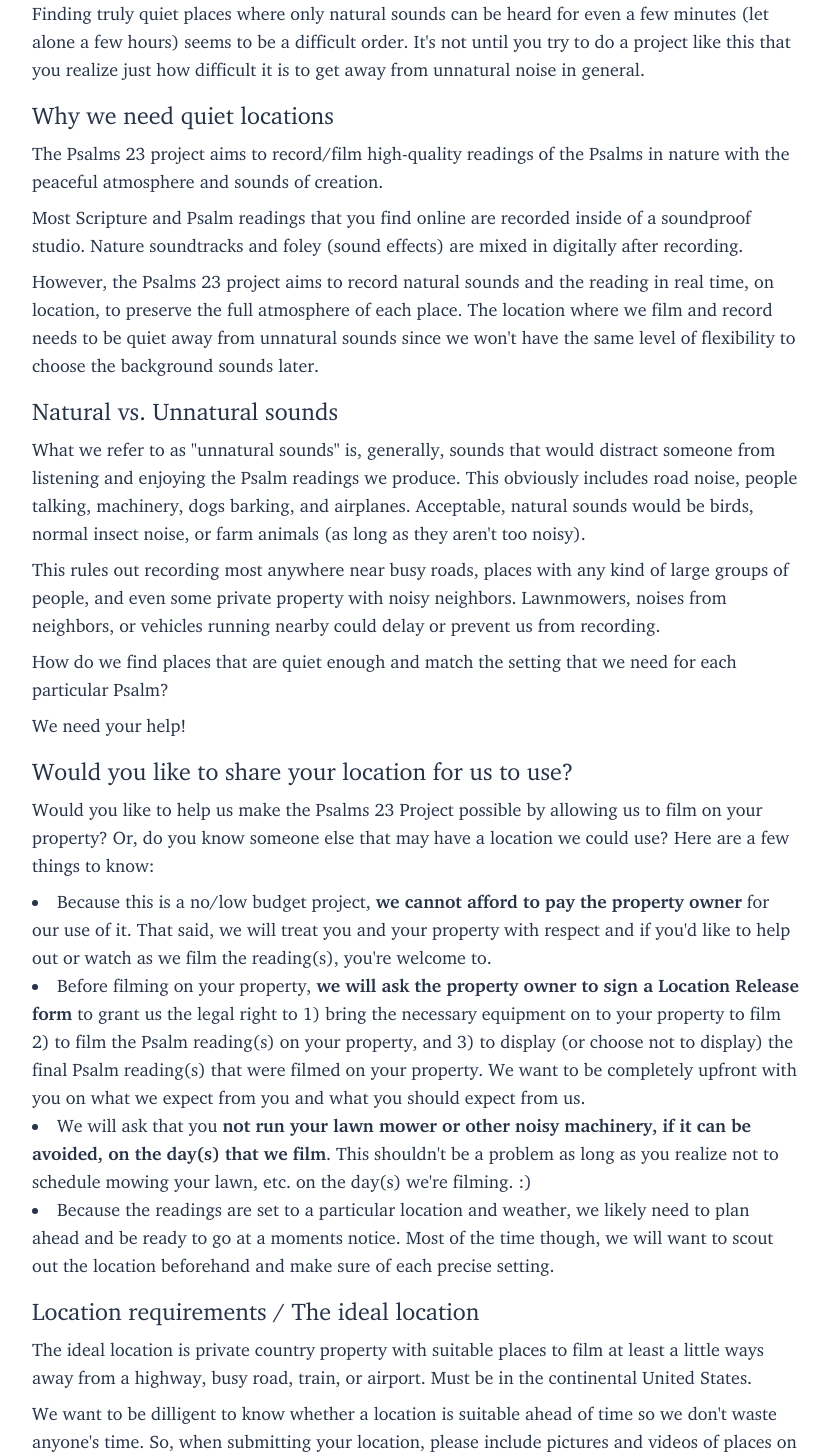
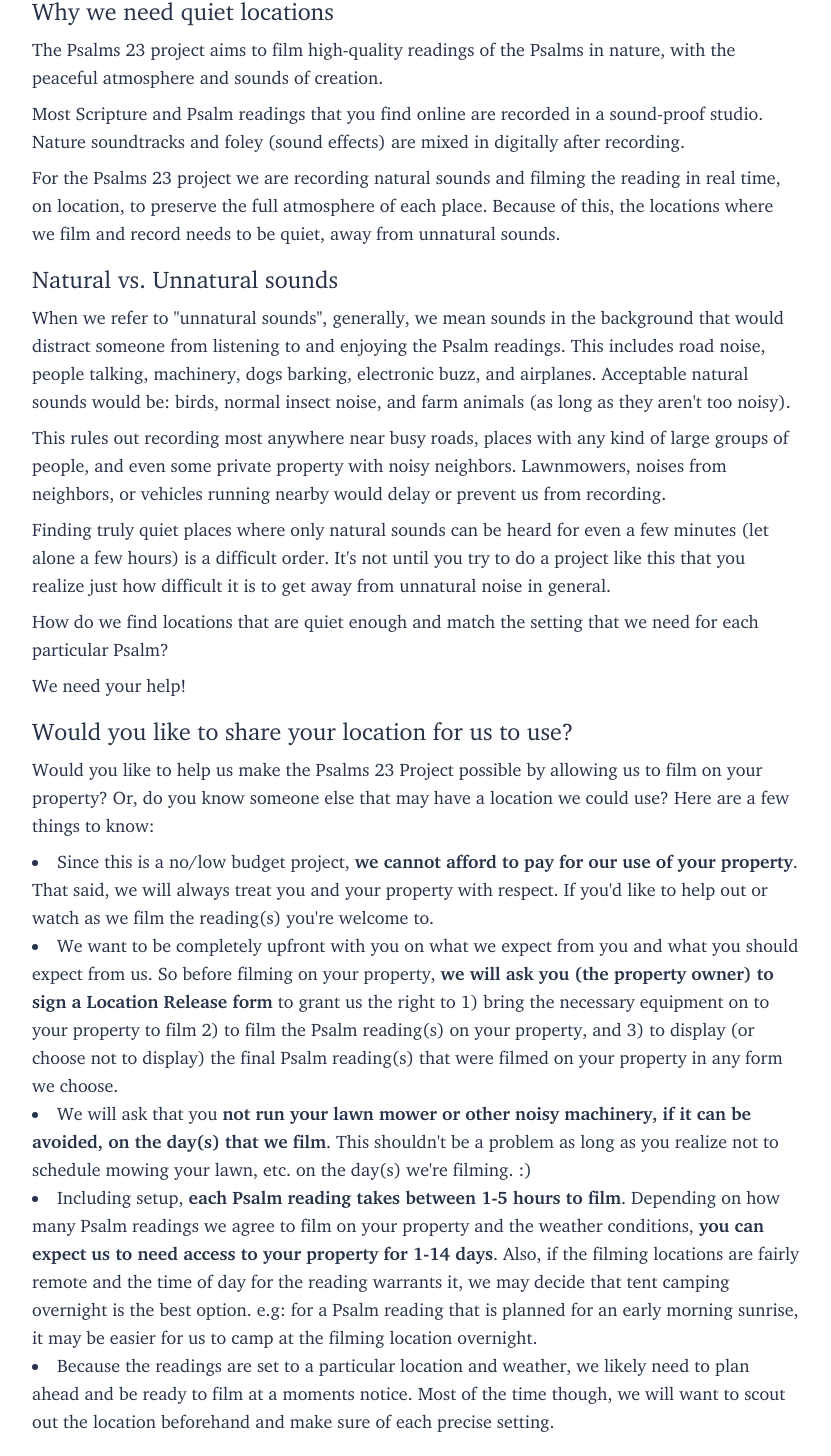
Before and after one commit to Psalms23Project/psalms23project.github.io, a SvelteKit app: page /locations in a window 1280 px wide. Shown: the part 288-1744 px from the top of the page, without its empty margins (48-879 px from the left). Built offline with nearby package versions, Linux system fonts and the light colour scheme.

Commit message:
Update locations page text

```diff
--- a/src/routes/locations/+page.svelte
+++ b/src/routes/locations/+page.svelte
@@ -10,29 +10,30 @@
 <div class="max-w-6xl mx-auto px-4 my-20">
   <div class="max-w-3xl font-charter text-navyblue">
     <h2 class="text-4xl sm:text-5xl font-hightower mt-4">The Quest for Quiet</h2>
-    <h3 class="text-2xl font-hightower mt-2">And a call for (quiet) locations to film readings of the Psalms in nature.</h3>
-    <p class="text-lg mt-5">Finding truly quiet places where only natural sounds can be heard for even a few minutes (let alone a few hours) seems to be a difficult order. It's not until you try to do a project like this that you realize just how difficult it is to get away from unnatural noise in general.</p>
+    <h3 class="text-2xl font-hightower mt-2">A call for quiet locations to film readings of the Psalms in nature.</h3>
     <p class="text-2xl font-hightower mt-4">Why we need quiet locations</p>
-    <p class="text-lg mt-2">The Psalms 23 project aims to record/film high-quality readings of the Psalms in nature with the peaceful atmosphere and sounds of creation.</p>
-    <p class="text-lg mt-2">Most Scripture and Psalm readings that you find online are recorded inside of a soundproof studio. Nature soundtracks and foley (sound effects) are mixed in digitally after recording.</p>
-    <p class="text-lg mt-2">However, the Psalms 23 project aims to record natural sounds and the reading in real time, on location, to preserve the full atmosphere of each place. The location where we film and record needs to be quiet away from unnatural sounds since we won't have the same level of flexibility to choose the background sounds later.
+    <p class="text-lg mt-2">The Psalms 23 project aims to film high-quality readings of the Psalms in nature, with the peaceful atmosphere and sounds of creation.</p>
+    <p class="text-lg mt-2">Most Scripture and Psalm readings that you find online are recorded in a sound-proof studio. Nature soundtracks and foley (sound effects) are mixed in digitally after recording.</p>
+    <p class="text-lg mt-2">For the Psalms 23 project we are recording natural sounds and filming the reading in real time, on location, to preserve the full atmosphere of each place. Because of this, the locations where we film and record needs to be quiet, away from unnatural sounds.
     <p class="text-2xl font-hightower mt-4">Natural vs. Unnatural sounds</p>
-    <p class="text-lg mt-2">What we refer to as "unnatural sounds" is, generally, sounds that would distract someone from listening and enjoying the Psalm readings we produce. This obviously includes road noise, people talking, machinery, dogs barking, and airplanes. Acceptable, natural sounds would be birds, normal insect noise, or farm animals (as long as they aren't too noisy).</p>
-    <p class="text-lg mt-2">This rules out recording most anywhere near busy roads, places with any kind of large groups of people, and even some private property with noisy neighbors. Lawnmowers, noises from neighbors, or vehicles running nearby could delay or prevent us from recording. </p>
-    <p class="text-lg mt-2">How do we find places that are quiet enough and match the setting that we need for each particular Psalm?</p>
+    <p class="text-lg mt-2">When we refer to "unnatural sounds", generally, we mean sounds in the background that would distract someone from listening to and enjoying the Psalm readings. This includes road noise, people talking, machinery, dogs barking, electronic buzz, and airplanes. Acceptable natural sounds would be: birds, normal insect noise, and farm animals (as long as they aren't too noisy).</p>
+    <p class="text-lg mt-2">This rules out recording most anywhere near busy roads, places with any kind of large groups of people, and even some private property with noisy neighbors. Lawnmowers, noises from neighbors, or vehicles running nearby would delay or prevent us from recording. </p>
+    <p class="text-lg mt-2">Finding truly quiet places where only natural sounds can be heard for even a few minutes (let alone a few hours) is a difficult order. It's not until you try to do a project like this that you realize just how difficult it is to get away from unnatural noise in general.</p>
+    <p class="text-lg mt-2">How do we find locations that are quiet enough and match the setting that we need for each particular Psalm?</p>
     <p class="text-lg mt-2">We need your help!</p>
     <p class="text-2xl font-hightower mt-4">Would you like to share your location for us to use?</p>
     <p class="text-lg mt-2">Would you like to help us make the Psalms 23 Project possible by allowing us to film on your property? Or, do you know someone else that may have a location we could use? Here are a few things to know:</p>
     <ul class="list-disc list-inside text-lg mt-2">
-      <li>Because this is a no/low budget project, <b>we cannot afford to pay the property owner</b> for our use of it. That said, we will treat you and your property with respect and if you'd like to help out or watch as we film the reading(s), you're welcome to.</li>
-      <li>Before filming on your property, <b>we will ask the property owner to sign a Location Release form</b> to grant us the legal right to 1) bring the necessary equipment on to your property to film 2) to film the Psalm reading(s) on your property, and 3) to display (or choose not to display) the final Psalm reading(s) that were filmed on your property. We want to be completely upfront with you on what we expect from you and what you should expect from us.</li>
+      <li>Since this is a no/low budget project, <b>we cannot afford to pay for our use of your property</b>. That said, we will always treat you and your property with respect. If you'd like to help out or watch as we film the reading(s) you're welcome to.</li>
+      <li>We want to be completely upfront with you on what we expect from you and what you should expect from us. So before filming on your property, <b>we will ask you (the property owner) to sign a Location Release form</b> to grant us the right to 1) bring the necessary equipment on to your property to film 2) to film the Psalm reading(s) on your property, and 3) to display (or choose not to display) the final Psalm reading(s) that were filmed on your property in any form we choose.</li>
       <li>We will ask that you <b>not run your lawn mower or other noisy machinery, if it can be avoided, on the day(s) that we film</b>. This shouldn't be a problem as long as you realize not to schedule mowing your lawn, etc. on the day(s) we're filming. :)</li>
-      <li>Because the readings are set to a particular location and weather, we likely need to plan ahead and be ready to go at a moments notice. Most of the time though, we will want to scout out the location beforehand and make sure of each precise setting.</li>
+      <li>Including setup, <b>each Psalm reading takes between 1-5 hours to film</b>. Depending on how many Psalm readings we agree to film on your property and the weather conditions, <b>you can expect us to need access to your property for 1-14 days</b>. Also, if the filming locations are fairly remote and the time of day for the reading warrants it, we may decide that tent camping overnight is the best option. e.g: for a Psalm reading that is planned for an early morning sunrise, it may be easier for us to camp at the filming location overnight.</li>
+      <li>Because the readings are set to a particular location and weather, we likely need to plan ahead and be ready to film at a moments notice. Most of the time though, we will want to scout out the location beforehand and make sure of each precise setting.</li>
     </ul>
     <p class="text-2xl font-hightower mt-4">Location requirements / The ideal location</p>
-    <p class="text-lg mt-2">The ideal location is private country property with suitable places to film at least a little ways away from a highway, busy road, train, or airport. Must be in the continental United States.</p>
+    <p class="text-lg mt-2">The ideal location is private country property with suitable places to film at least a good distance away from a highway, busy road, train, or airport. Must be in the continental United States.</p>
     <p class="text-lg mt-2">
-      We want to be dilligent to know whether a location is suitable ahead of time so we don't waste anyone's time. So, when submitting your location, please include pictures and videos of places on your property that you think could possibly be used.
+      We want to be dilligent to know whether a location is suitable ahead of time so we don't waste anyone's time. So, when submitting your location, please include pictures and videos of places on your property that you think could possibly be used. If you're not sure if your location is quiet enough for what we need, you can still feel free to contact us.
     </p>
     <p class="text-2xl font-hightower mt-4">What locations are we in need of?</p>
     <ul class="list-disc list-inside text-lg mt-2">
```
